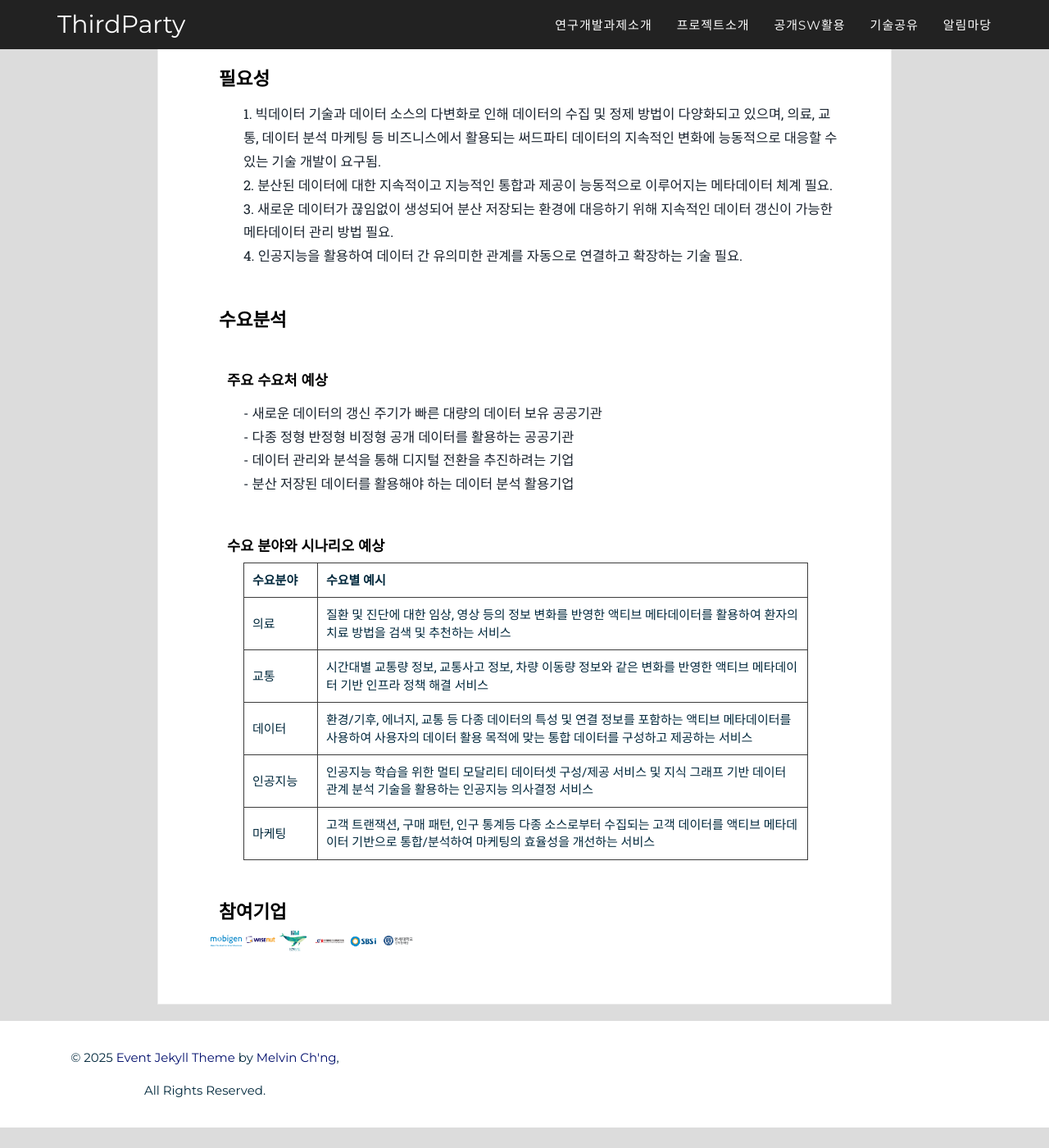
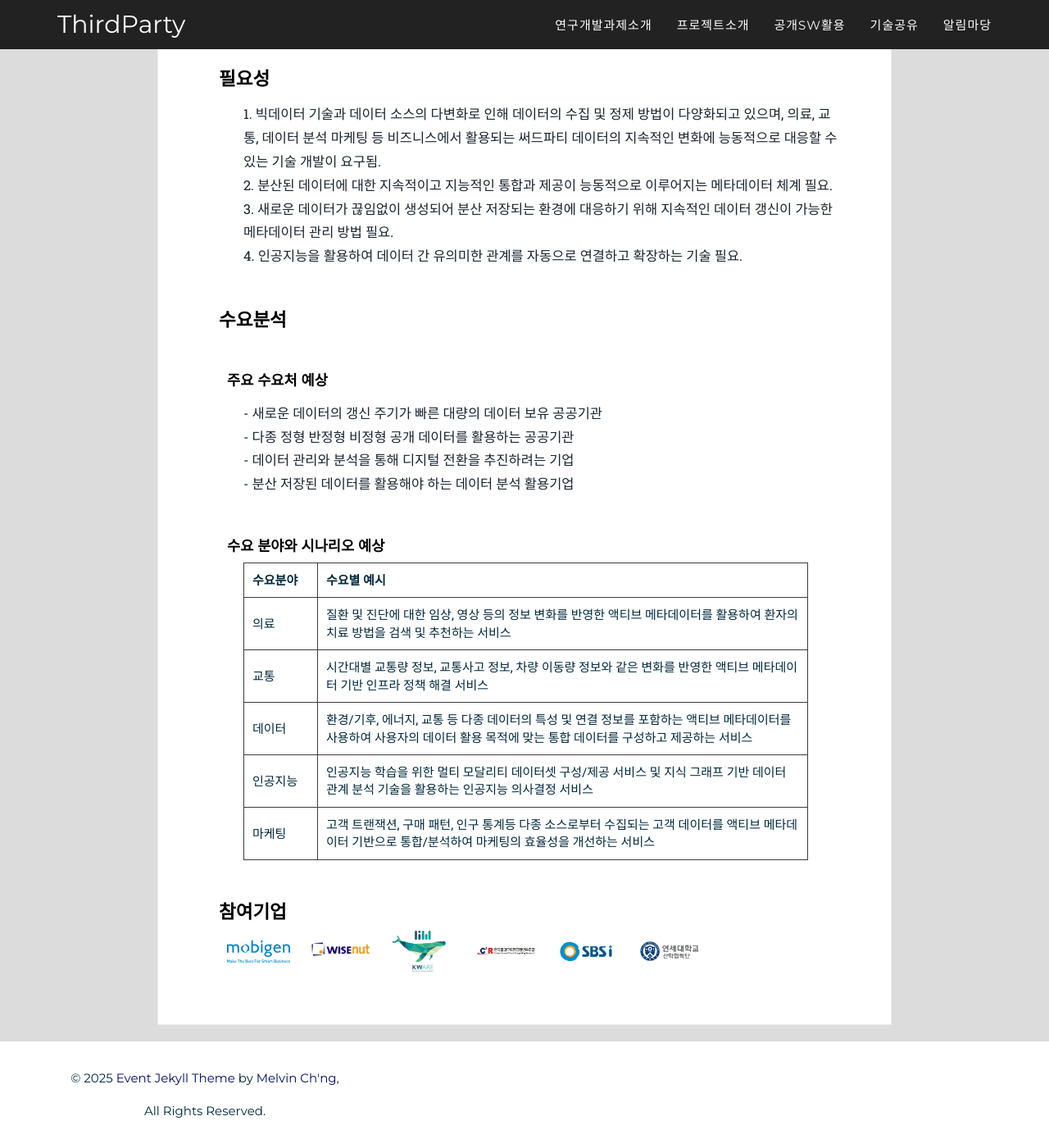
Before and after one commit to ThirdActiveDataExTech/ThirdActiveDataExTech.github.io, a Jekyll site: the page built from 2016_pages/research-intro.html, in a window 1280 px wide and 1400 px high, scrolled down 1641 px. Shown: the whole window at 82% size. Built offline with Jekyll 4.4.1, drawn with Linux system fonts in a browser that asks for light colours; some web fonts are replaced; before the commit the page ends 3016 px from its top, so only the background shows below that.

Commit message:
[연구개발과제소개]
- 참여기업 로고 css 변경

```diff
--- a/_sass/2016_sass/_event.scss
+++ b/_sass/2016_sass/_event.scss
@@ -42,7 +42,8 @@
   }
 
   img {
-    width: 5%;
+    margin-left: 20px;
+    width: 10%;
     height: auto;
   }
 
```
